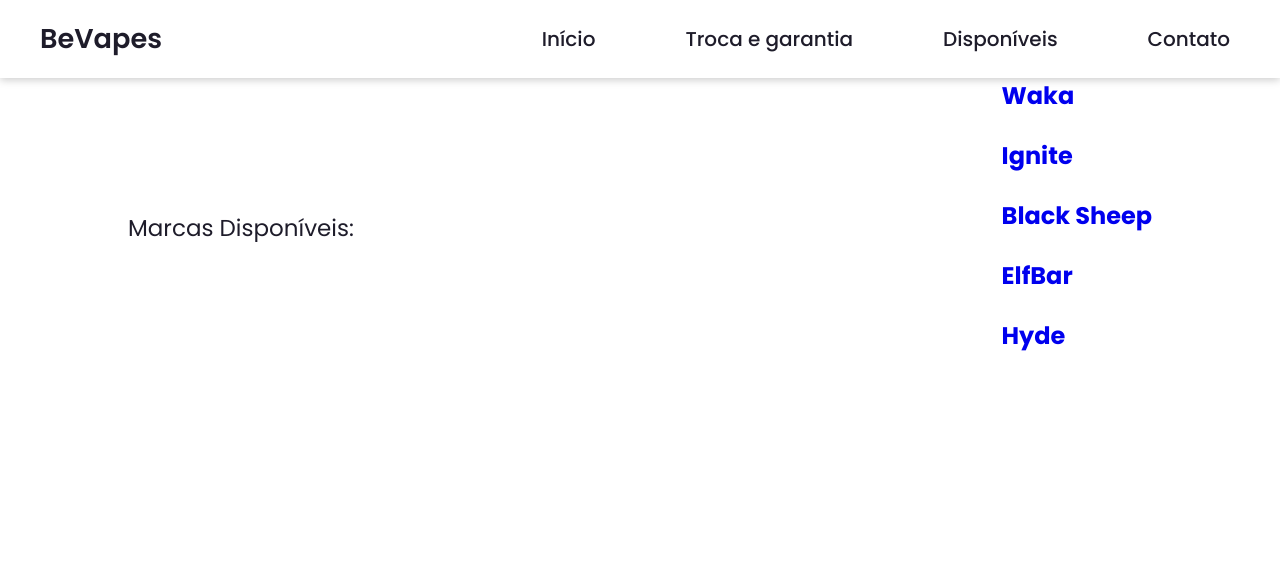
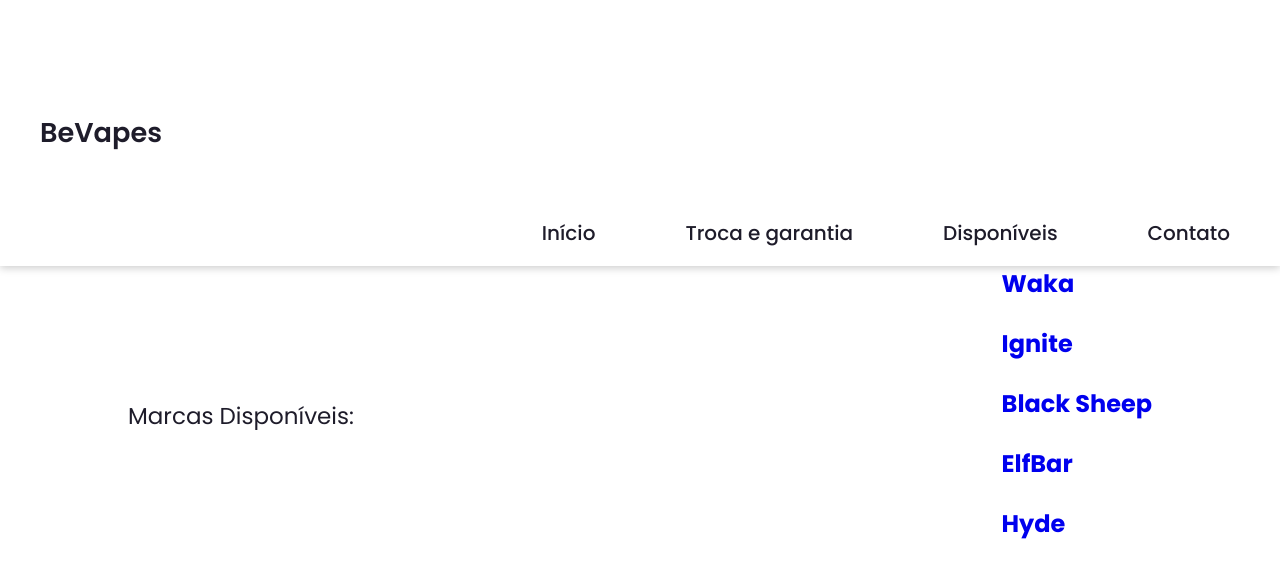
Before and after one commit to PedroHP-queiroz/bevapesv2, a plain HTML site: page marcas.html in a window 1280 px wide. Drawn offline with nearby package versions, Linux system fonts and the light colour scheme.

Commit message:
update_link

```diff
--- a/style.css
+++ b/style.css
@@ -38,7 +38,9 @@ body {
 .logo span {
     color: var(--dark);
 }
-.navigation ul {
+.navigation ul
+ {
+    padding-top: 200px;
     display: flex;
     align-items: center;
     gap: 5rem;
```
Also changed, not shown: index.html (+1 -1 lines).
